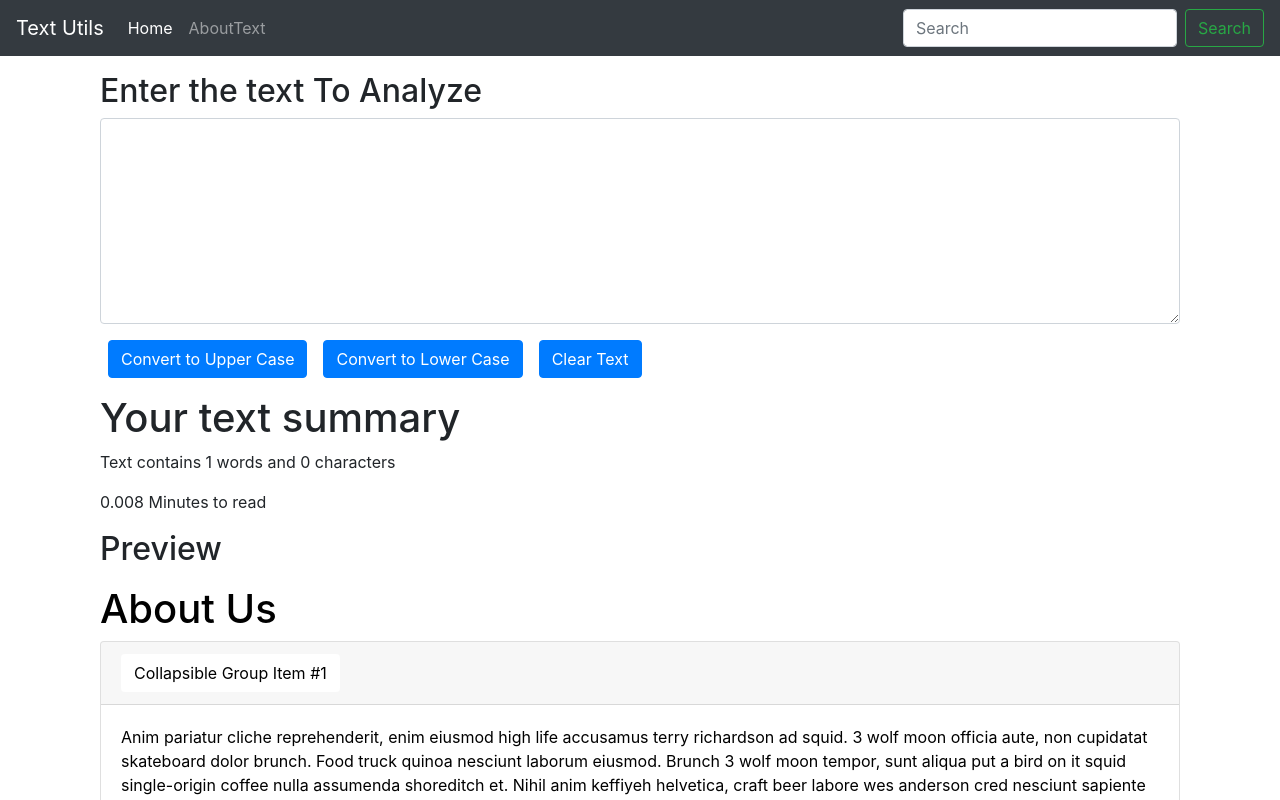
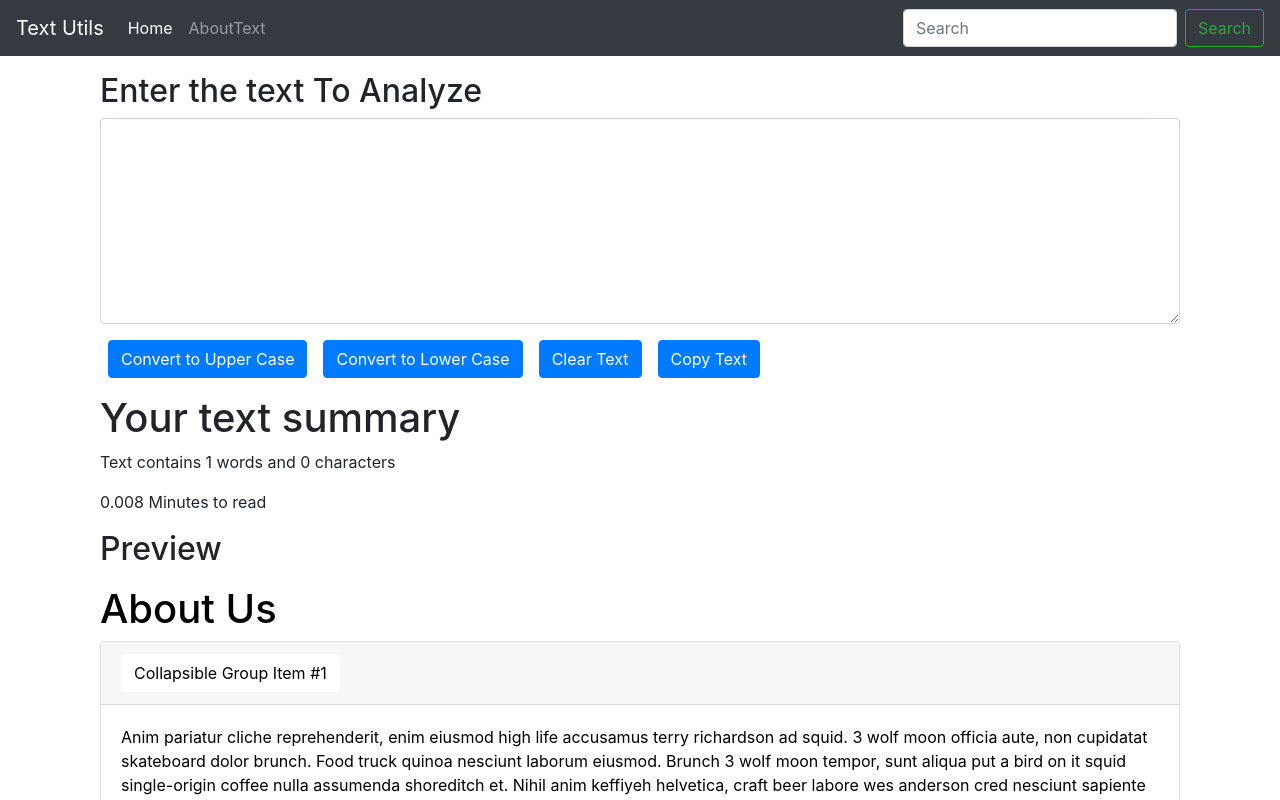
Before and after one commit to Udit7668/TextUtils, a React (Create React App) app: page / in a window 1280 px wide. Shown: the top 800 px of the page. Built offline with nearby package versions, Linux system fonts and the light colour scheme.

Commit message:
added copy to clipboard function

```diff
--- a/src/component/TextForm.js
+++ b/src/component/TextForm.js
@@ -25,6 +25,14 @@
         setText(event.target.value)
     }
 
+    const handleCopy=()=>{
+
+        var text=document.getElementById("mybox");
+        console.log(text);
+        text.select();
+        navigator.clipboard.writeText(text.value);
+    }
+
     const [text,setText]=useState('');
 
     return (
@@ -37,6 +45,7 @@
    <button className="btn btn-primary mx-2" onClick={handleUpClick}>Convert to Upper Case</button>
    <button className="btn btn-primary mx-2" onClick={handleLowerClick}>Convert to Lower Case</button>
    <button className="btn btn-primary mx-2" onClick={handleClearClick}>Clear Text</button>
+   <button className="btn btn-primary mx-2" onClick={handleCopy}>Copy Text</button>
      </div>
 
      <div className="container  my-3">
```
